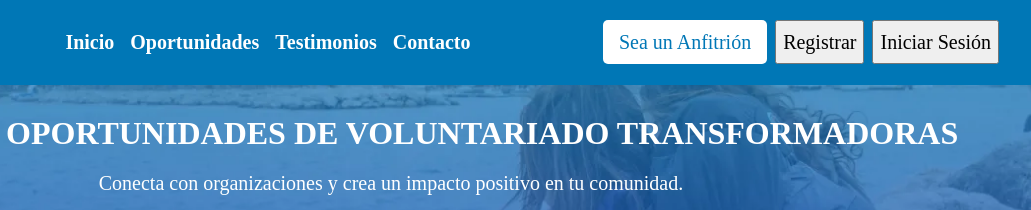
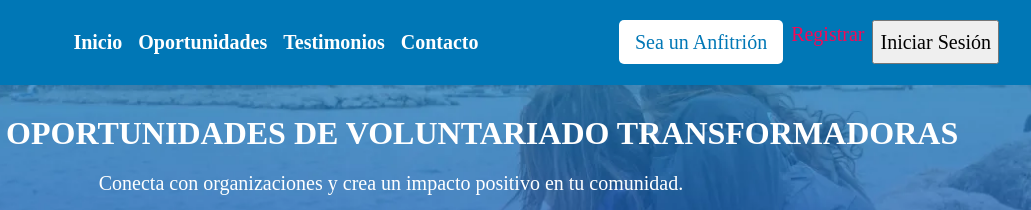
Before and after one commit to CristianViggiano/Prototipo, a plain HTML site: page index.html in a window 1280 px wide. Shown: the top 210 px of the page, 249-1280 px from the left. Drawn offline with Linux system fonts and the light colour scheme; a web font is replaced by a local one.

Commit message:
button to a

```diff
--- a/index.html
+++ b/index.html
@@ -23,7 +23,7 @@
                 </ul>
                 <div class="acciones">
                     <button class="boton">Sea un Anfitrión</button>
-                    <button class="home-button"  href="register.html">Registrar</button>
+                    <a class="home-button"  href="register.html">Registrar</a>
                     <button class="home-button"  href="signin.html">Iniciar Sesión</button>
                 </div>
             </nav>
```
